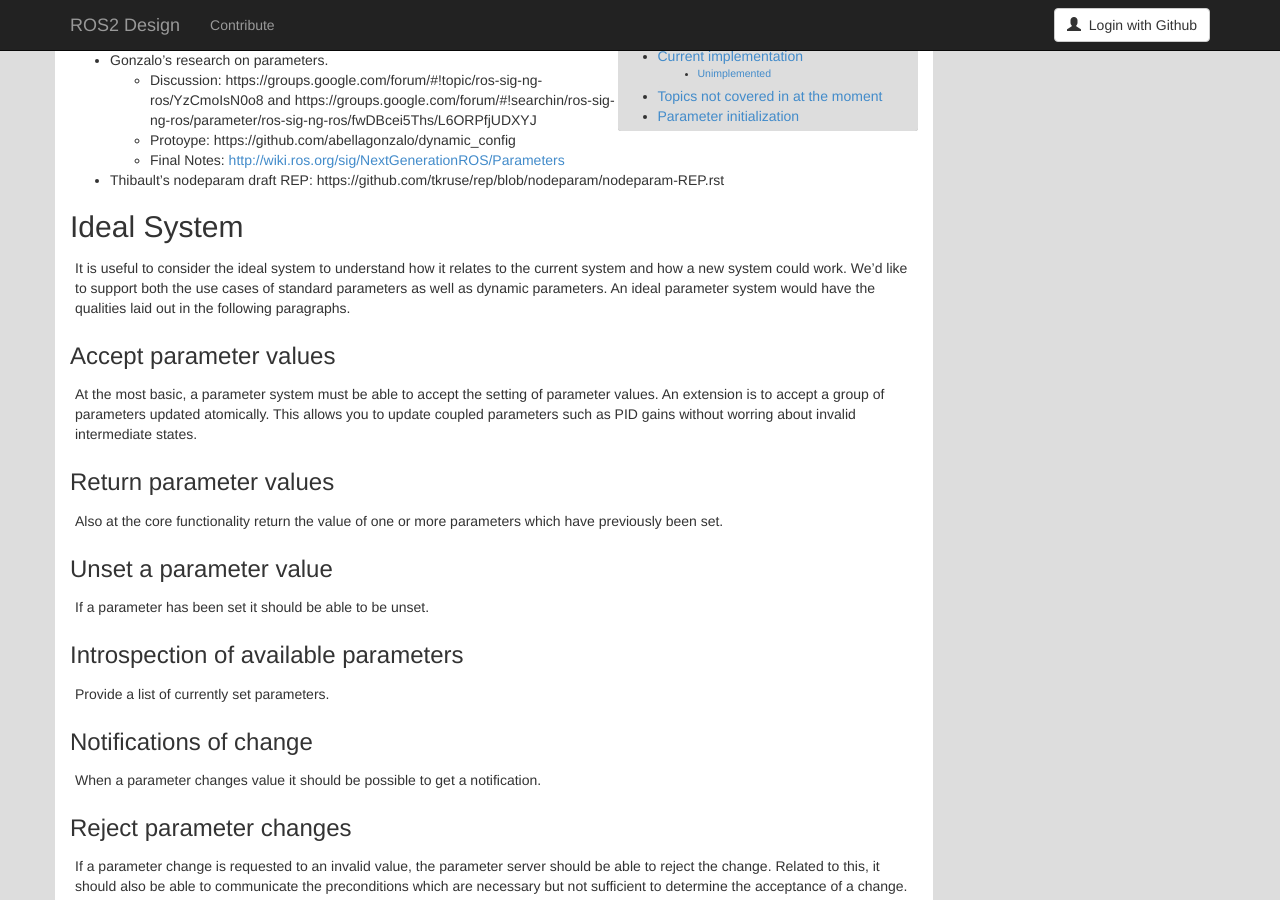
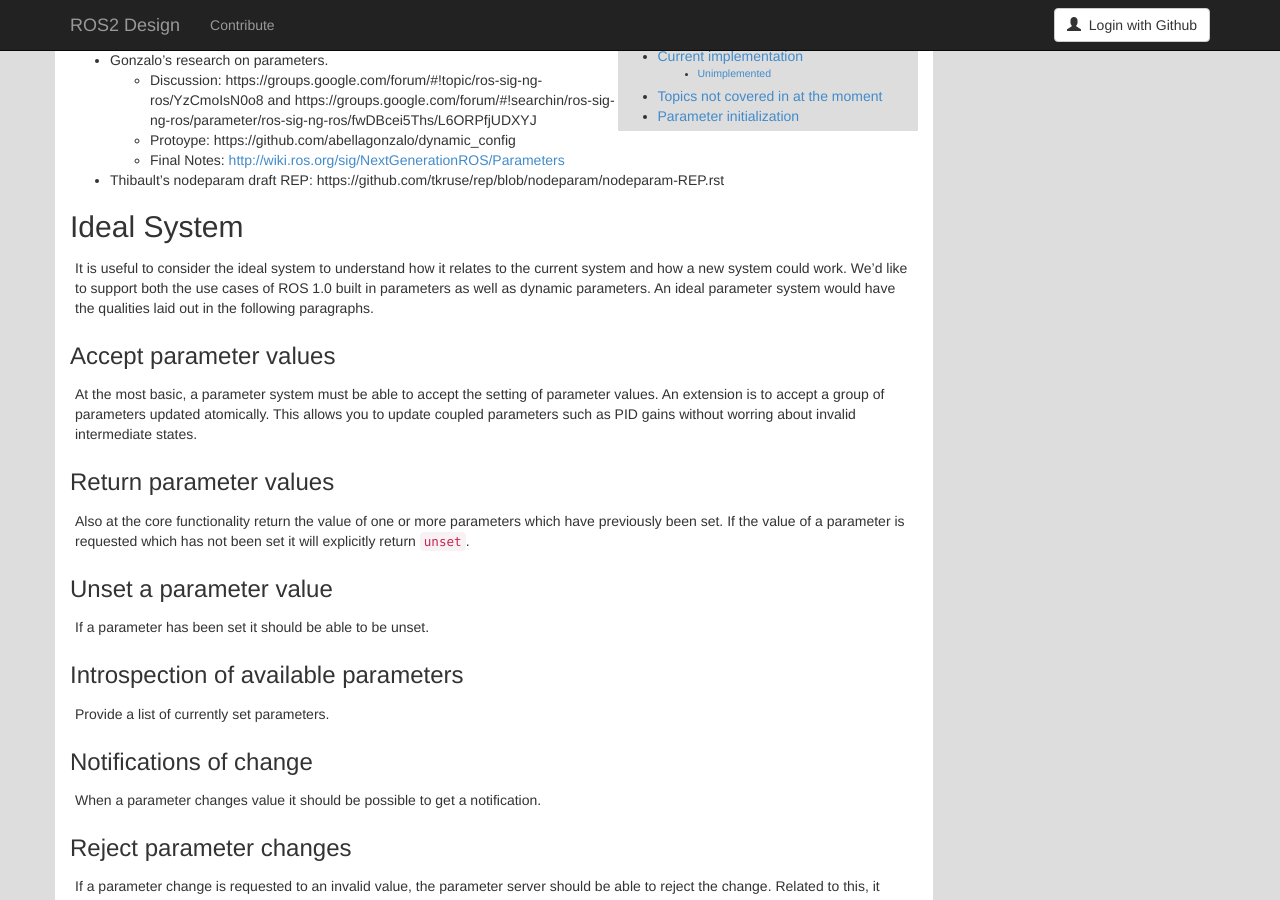
Before and after one commit to ros2/design, a Jekyll site: the page built from articles/055_ros_parameter_design.md, in a window 1280 px wide and 900 px high, scrolled down 455 px. Built offline with Jekyll 4.4.1, drawn with Linux system fonts in a browser that asks for light colours; nearby versions of some CDN libraries; some of the changed text lies outside the part shown.

Commit message:
address comments from @dirk-thomas @esteve and @jaquelinekay

```diff
--- a/articles/055_ros_parameter_design.md
+++ b/articles/055_ros_parameter_design.md
@@ -41,7 +41,7 @@ Other resources related to the parameter design process for ROS 2.0 include:
 ## Ideal System
 
 It is useful to consider the ideal system to understand how it relates to the current system and how a new system could work.
-We'd like to support both the use cases of standard parameters as well as dynamic parameters.
+We'd like to support both the use cases of ROS 1.0 built in parameters as well as dynamic parameters.
 An ideal parameter system would have the qualities laid out in the following paragraphs.
 
 ### Accept parameter values
@@ -53,6 +53,7 @@ This allows you to update coupled parameters such as PID gains without worring a
 ### Return parameter values
 
 Also at the core functionality return the value of one or more parameters which have previously been set.
+If the value of a parameter is requested which has not been set it will explicitly return `unset`.
 
 ### Unset a parameter value
 
@@ -168,7 +169,8 @@ The defintion of the services to use for interacting remotely are contained in t
 Currently there a few parts of the specification unimplemented.
 
 - No parameter subscription registration.
-  The events are published, but there is not way to register a callback for changes to a parameter.
+  The events are published, but there is not way to register a callback for changes to a specific parameter.
+  You can currently register for a callback on all changes for parameters of a node.
 - The ability to register callback to validate parameter updates prior to them being updated is not available.
 - There has been no work on logging and playback of logged parameter changes.
 - The ability to list and get expected validation policy has not been implemented.
```
